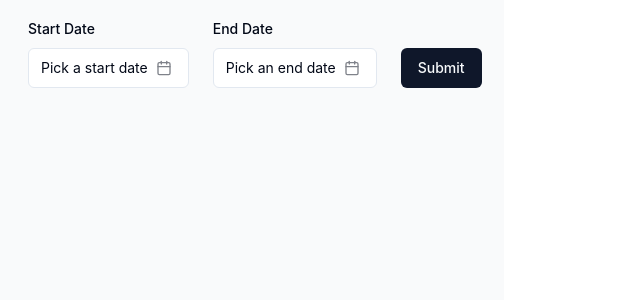
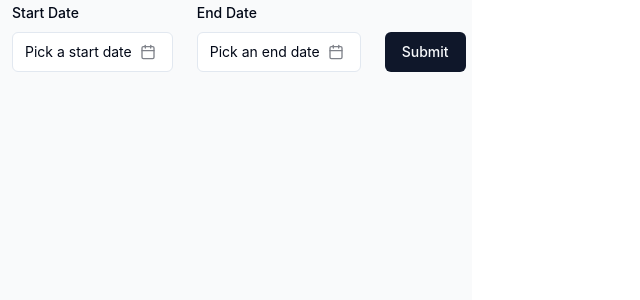
Before and after one commit to BillMuriu/trial-balace-check, a React (Vite) app: page /#/operations-trial-balance in a window 1280 px wide. Shown: the top 300 px of the page, without its empty margins (0-640 px from the left). Built offline with nearby package versions, Linux system fonts and the light colour scheme; what @react-pdf/renderer would draw is missing.

Commit message:
I removed the padding from my main page

```diff
--- a/src/App.jsx
+++ b/src/App.jsx
@@ -12,7 +12,7 @@ const App = () => {
         {" "}
         {/* Prevent horizontal overflow globally */}
         {/* Main Content */}
-        <div className="flex-grow bg-gray-50 p-4">
+        <div className="flex-grow bg-gray-50 p-0">
           <Routes>
             <Route path="/operations-cashbook-pdfs" element={<CashBook />} />
             <Route path="/home" element={<Home />} />
```
